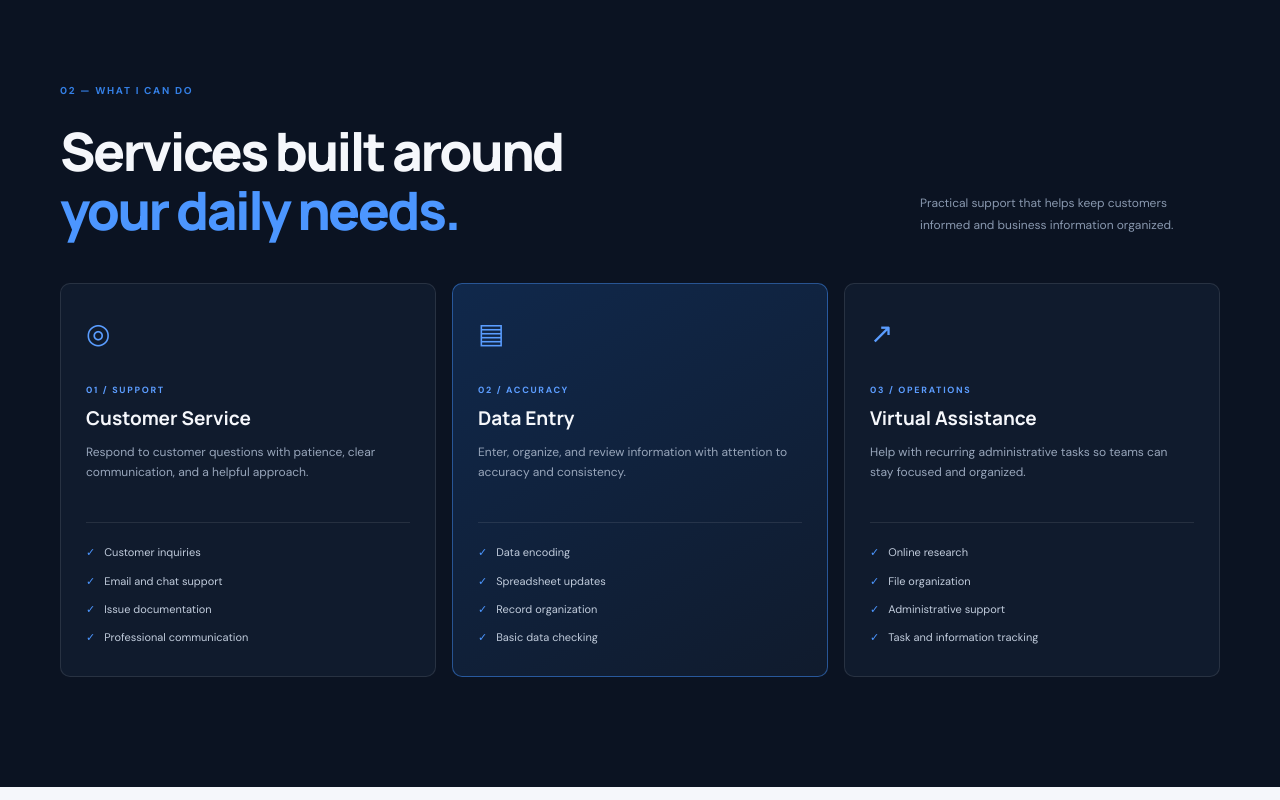
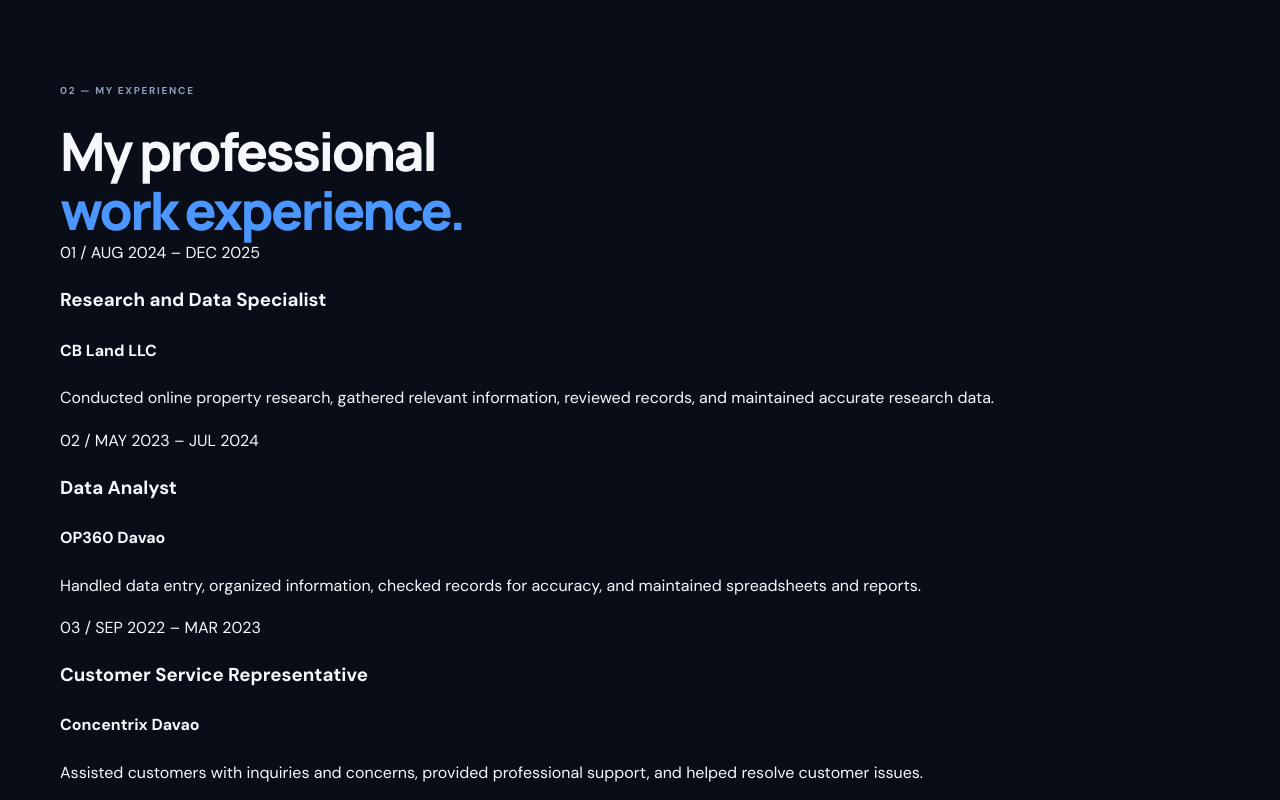
Before and after one commit to charlesabantes91-sudo/charlesabantes91-sudo.github.io, a plain HTML site: page index.html in a window 1280 px wide. Shown: the part 1360-2160 px from the top of the page. Drawn offline with Linux system fonts and the light colour scheme.

Commit message:
Update index.html

```diff
--- a/index.html
+++ b/index.html
@@ -66,7 +66,35 @@
         </div>
       </div>
     </section>
+<section class="section work-experience-section" id="experience">
+  <div class="container">
+    <p class="section-kicker">02 — MY EXPERIENCE</p>
+    <h2 class="section-title">My professional<br><span>work experience.</span></h2>
 
+    <div class="experience-list">
+      <article class="experience-card">
+        <span>01 / AUG 2024 – DEC 2025</span>
+        <h3>Research and Data Specialist</h3>
+        <h4>CB Land LLC</h4>
+        <p>Conducted online property research, gathered relevant information, reviewed records, and maintained accurate research data.</p>
+      </article>
+
+      <article class="experience-card">
+        <span>02 / MAY 2023 – JUL 2024</span>
+        <h3>Data Analyst</h3>
+        <h4>OP360 Davao</h4>
+        <p>Handled data entry, organized information, checked records for accuracy, and maintained spreadsheets and reports.</p>
+      </article>
+
+      <article class="experience-card">
+        <span>03 / SEP 2022 – MAR 2023</span>
+        <h3>Customer Service Representative</h3>
+        <h4>Concentrix Davao</h4>
+        <p>Assisted customers with inquiries and concerns, provided professional support, and helped resolve customer issues.</p>
+      </article>
+    </div>
+  </div>
+</section>
     <section class="section services-section" id="services">
       <div class="container">
         <p class="section-kicker">02 — WHAT I CAN DO</p>
```
